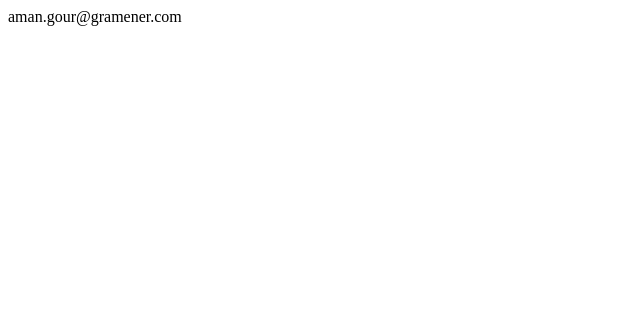
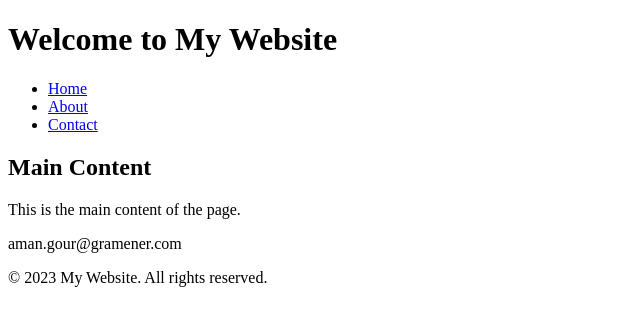
Before and after one commit to amangour01/git-pages, a plain HTML site: page index.html in a window 1280 px wide. Shown: the whole page, without its empty margins (0-640 px from the left). Drawn offline with Linux system fonts and the light colour scheme.

Commit message:
Update index.html

```diff
--- a/index.html
+++ b/index.html
@@ -1 +1,35 @@
-<!--email_off-->aman.gour@gramener.com<!--/email_off-->
+<!DOCTYPE html>
+<html lang="en">
+<head>
+    <meta charset="UTF-8">
+    <meta name="viewport" content="width=device-width, initial-scale=1.0">
+    <title>My Website</title>
+    <link rel="stylesheet" href="styles.css">
+</head>
+<body>
+    <header>
+        <h1>Welcome to My Website</h1>
+        <nav>
+            <ul>
+                <li><a href="#">Home</a></li>
+                <li><a href="#">About</a></li>
+                <li><a href="#">Contact</a></li>
+            </ul>
+        </nav>
+    </header>
+
+    <main>
+        <section>
+            <h2>Main Content</h2>
+            <p>This is the main content of the page.</p>
+            <!--email_off-->aman.gour@gramener.com<!--/email_off-->
+        </section>
+    </main>
+
+    <footer>
+        <p>&copy; 2023 My Website. All rights reserved.</p>
+    </footer>
+
+    <script src="script.js"></script>
+</body>
+</html>
```
